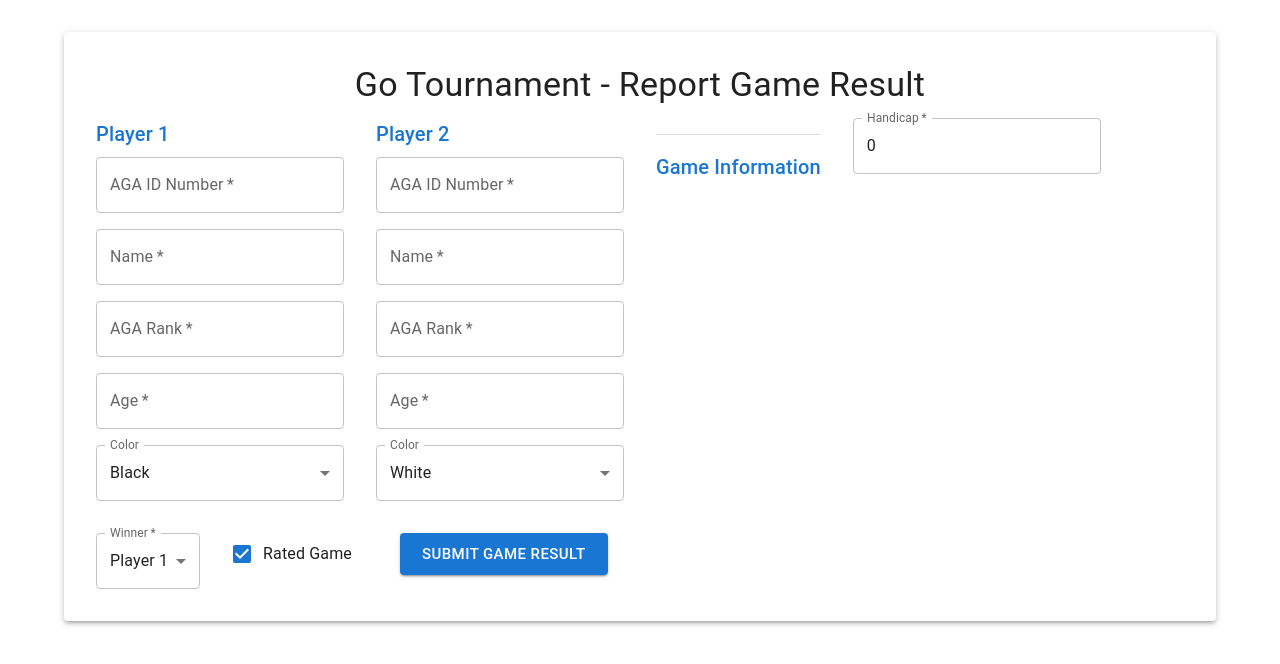
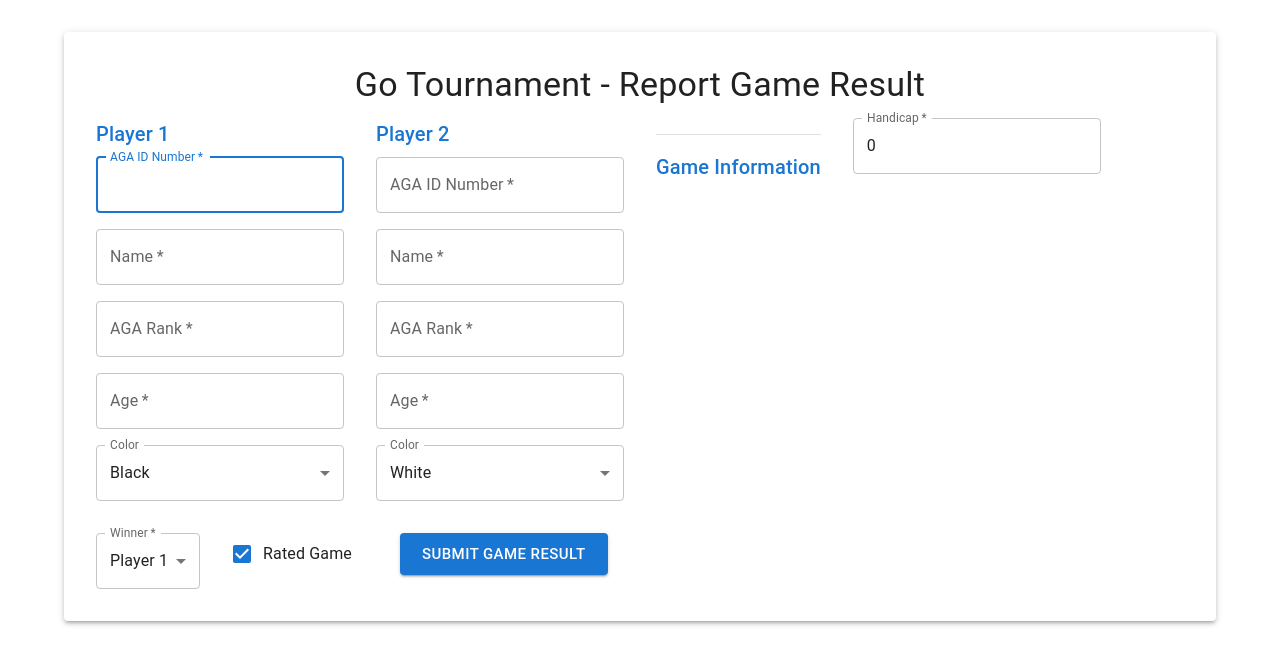
Before and after one commit to codeguru42/baum, a React (Create React App) app in the folder frontend/: page / in a window 1280 px wide. Shown: the top 664 px of the page. Built offline with nearby package versions, Linux system fonts and the light colour scheme.

Commit message:
Maintain focus on AGA ID fields after auto-lookup and form submission

```diff
--- a/frontend/src/components/GameResultForm.js
+++ b/frontend/src/components/GameResultForm.js
@@ -1,4 +1,4 @@
-import React, { useState } from 'react';
+import React, { useState, useRef } from 'react';
 import {
   Container,
   Paper,
@@ -20,6 +20,9 @@ import {
 import { playerService, gameService } from '../services/api';
 
 const GameResultForm = () => {
+  const player1AgaIdRef = useRef(null);
+  const player2AgaIdRef = useRef(null);
+
   const [player1, setPlayer1] = useState({
     aga_id: '',
     name: '',
@@ -71,6 +74,8 @@ const GameResultForm = () => {
           console.log('Player not found, will create new');
         }
         setLoading({ ...loading, player1: false });
+        // Restore focus after auto-fill
+        setTimeout(() => player1AgaIdRef.current?.focus(), 0);
       }
     } else {
       setPlayer2({ ...player2, aga_id: agaId });
@@ -88,6 +93,8 @@ const GameResultForm = () => {
           console.log('Player not found, will create new');
         }
         setLoading({ ...loading, player2: false });
+        // Restore focus after auto-fill
+        setTimeout(() => player2AgaIdRef.current?.focus(), 0);
       }
     }
   };
@@ -181,6 +188,9 @@ const GameResultForm = () => {
         rated: true,
         winner: 'player1',
       });
+
+      // Restore focus to Player 1 AGA ID field
+      setTimeout(() => player1AgaIdRef.current?.focus(), 0);
     } catch (error) {
       setSnackbar({
         open: true,
@@ -214,6 +224,8 @@ const GameResultForm = () => {
                   value={player1.aga_id}
                   onChange={(e) => handleAgaIdChange(1, e.target.value)}
                   disabled={loading.player1}
+                  inputRef={player1AgaIdRef}
+                  autoFocus
                 />
                 <TextField
                   required
@@ -265,6 +277,7 @@ const GameResultForm = () => {
                   value={player2.aga_id}
                   onChange={(e) => handleAgaIdChange(2, e.target.value)}
                   disabled={loading.player2}
+                  inputRef={player2AgaIdRef}
                 />
                 <TextField
                   required
```
